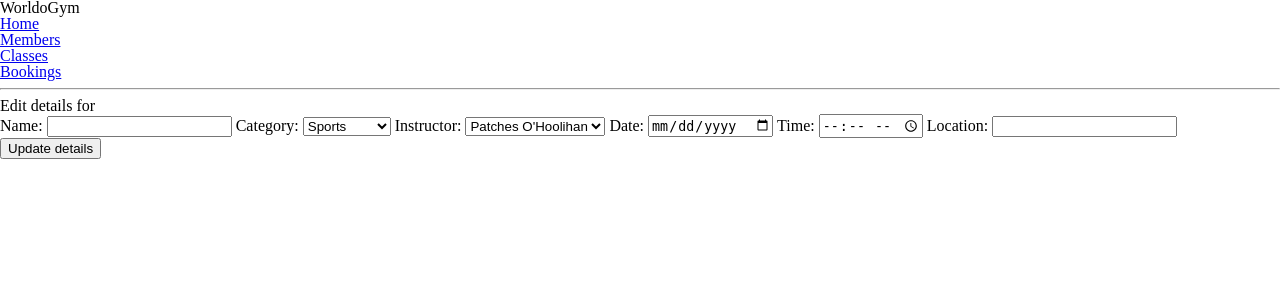
After one commit to Boystavros/gym_admin_app_Python, a Flask app: template templates/classes/edit.html in a window 1280 px wide. The commit adds this page. Shown: the top 300 px of the page. Run offline with Flask 2, Linux system fonts and the light colour scheme; the template is opened without the code that fills it, so the values that code supplies are empty.

Commit message:
CRUD functionality complete, except join functions.

```diff
--- a/controllers/member_controller.py
+++ b/controllers/member_controller.py
@@ -23,7 +23,7 @@ def create_member():
     member_repository.save(member)
     return redirect(url_for('.members'))
 
-@members_blueprint.route("/members/show/<id>")
+@members_blueprint.route("/members/<id>")
 def select(id):
     member = member_repository.select(id)
     return render_template("/members/show.html", member = member)
@@ -33,7 +33,7 @@ def edit_details(id):
     member = member_repository.select(id)
     return render_template("members/edit.html", member = member)
 
-@members_blueprint.route("/update/<id>", methods=['POST'])
+@members_blueprint.route("/members/update/<id>", methods=['POST'])
 def update(id):
     first_name = request.form['first_name']
     last_name = request.form['last_name']
@@ -43,7 +43,7 @@ def update(id):
     notes = request.form['notes']
     member = Member(first_name, last_name, dob, title, pronouns, notes, id)
     member_repository.update(member)
-    return redirect(f"/members/show/{id}")
+    return redirect(f"/members/{id}")
 
 @members_blueprint.route("/members/<id>/delete")
 def delete(id):
--- /dev/null
+++ b/templates/classes/edit.html
@@ -0,0 +1,56 @@
+{% extends 'base.html' %}
+
+{% block content %}
+
+    <h1>Edit details for {{ fit_class.name }}</h1>
+
+    <form action="/classes/update/{{ fit_class.id }}" method="post">
+        <label for="name">Name:</label>
+        <input type="text" name="name" id="name" value="{{ fit_class.name }}">
+
+        <label for="category">Category:</label>
+        <select name="category" id="category">
+                <option value="sports" {% if fit_class.category == "sports" %}
+                    selected="selected"
+                {% endif %}>Sports</option>
+                <option value="wellness" {% if fit_class.category == "wellness" %}
+                selected="selected"
+            {% endif %}>Wellness</option>
+                <option value="cardio" {% if fit_class.category == "cardio" %}
+                selected="selected"
+            {% endif %}>Cardio</option>
+                <option value="resistance" {% if fit_class.category == "resistance" %}
+                selected="selected"
+            {% endif %}>Resistance</option>
+                <option value="dance" {% if fit_class.category == "dance" %}
+                selected="selected"
+            {% endif %}>Dance</option>
+        </select>
+
+        <label for="instructor">Instructor:</label>
+        <select name="instructor" id="instructor">
+            <option value="patches" {% if fit_class.instructor == "Patches O'Hoolihan" %}
+            selected="selected"
+        {% endif %}>Patches O'Hoolihan</option>
+            <option value="cotton" {% if fit_class.instructor == "Cotton McKnight" %}
+            selected="selected"
+        {% endif %}>Cotton McKnight</option>
+            <option value="pepper" {% if fit_class.instructor == "Pepper Brooks" %}
+            selected="selected"
+        {% endif %}>Pepper Brooks</option>
+        </select>
+
+        <label for="date">Date:</label>
+        <input type="date" name="date" id="date" value="{{ fit_class.date }}">
+
+        <label for="time">Time:</label>
+        <input type="time" name="time" id="time" value="{{ fit_class.time }}">
+
+        <label for="location">Location:</label>
+        <input type="text" name="location" id="location" value="{{ fit_class.location }}">
+
+        <button type="submit">Update details</button>
+
+    </form>
+
+{% endblock content %}
--- a/templates/classes/index.html
+++ b/templates/classes/index.html
@@ -36,7 +36,6 @@
         <input type="text" name="location" id="location">
 
         <button type="submit">Add class</button>
-
     </form>
 
 
@@ -45,6 +44,8 @@
     {% for fit_class in fit_classes %}
         <li>
             <a href="/classes/{{ fit_class.id }}">{{ fit_class.name }}</a>
+            <p>{{ fit_class.date }}</p>
+            <p>{{ fit_class.time }}</p>
         </li>
     {% endfor %}
     </ul>
--- a/templates/index.html
+++ b/templates/index.html
@@ -9,6 +9,10 @@
         {% for fit_class in fit_classes %}
             <li>
                 <a href="/classes/{{ fit_class.id }}">{{ fit_class.name }}</a>
+                <p>{{ fit_class.date }}</p>
+                <p>{{ fit_class.time }}</p>
+                <p>{{ fit_class.location }}</p>
+                <p>{{ fit_class.instructor }}</p>
             </li>
         {% endfor %}
     </ul>
--- a/templates/members/edit.html
+++ b/templates/members/edit.html
@@ -2,7 +2,9 @@
 
 {% block content %}
 
-<form action="/update/{{ member.id }}" method="post">
+<h1>Edit details for {{ member.first_name }} {{ member.last_name }}</h1>
+
+<form action="/members/update/{{ member.id }}" method="post">
     <label for="first_name">First name:</label>
     <input type="text" name="first_name" id="first_name" value="{{ member.first_name }}">
 
--- a/templates/members/index.html
+++ b/templates/members/index.html
@@ -31,7 +31,7 @@
     <h2>Members:</h2>
     <ul>
         {% for member in members %}
-            <li><a href="/members/show/{{ member.id }}">{{ member.last_name }}, {{ member.first_name }}</a></li>
+            <li><a href="/members/{{ member.id }}">{{ member.last_name }}, {{ member.first_name }}</a></li>
         {% endfor %}
     </ul>
 {% endblock content %}
```
Also changed, not shown: console.py (+15 -2 lines), controllers/fit_class_controller.py (+17 -0 lines), repositories/booking_repository.py (+48 -1 lines).
